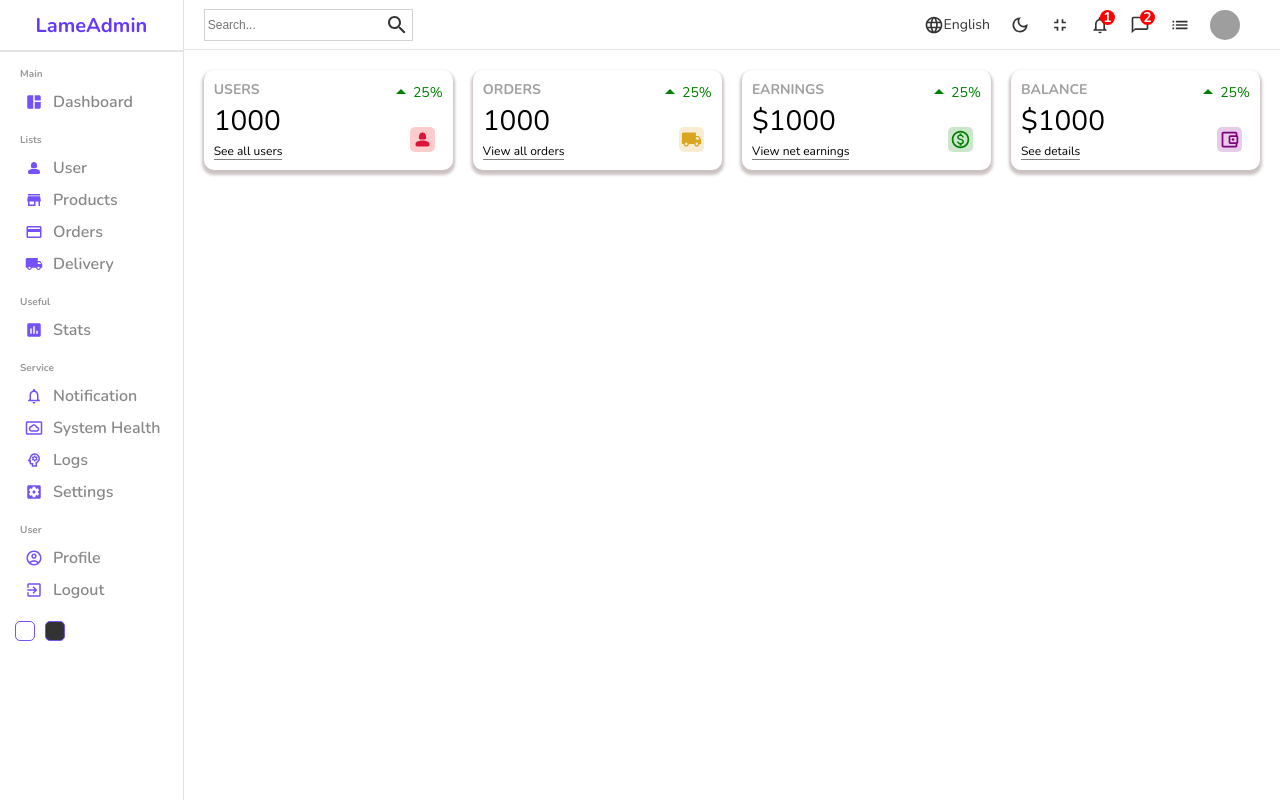
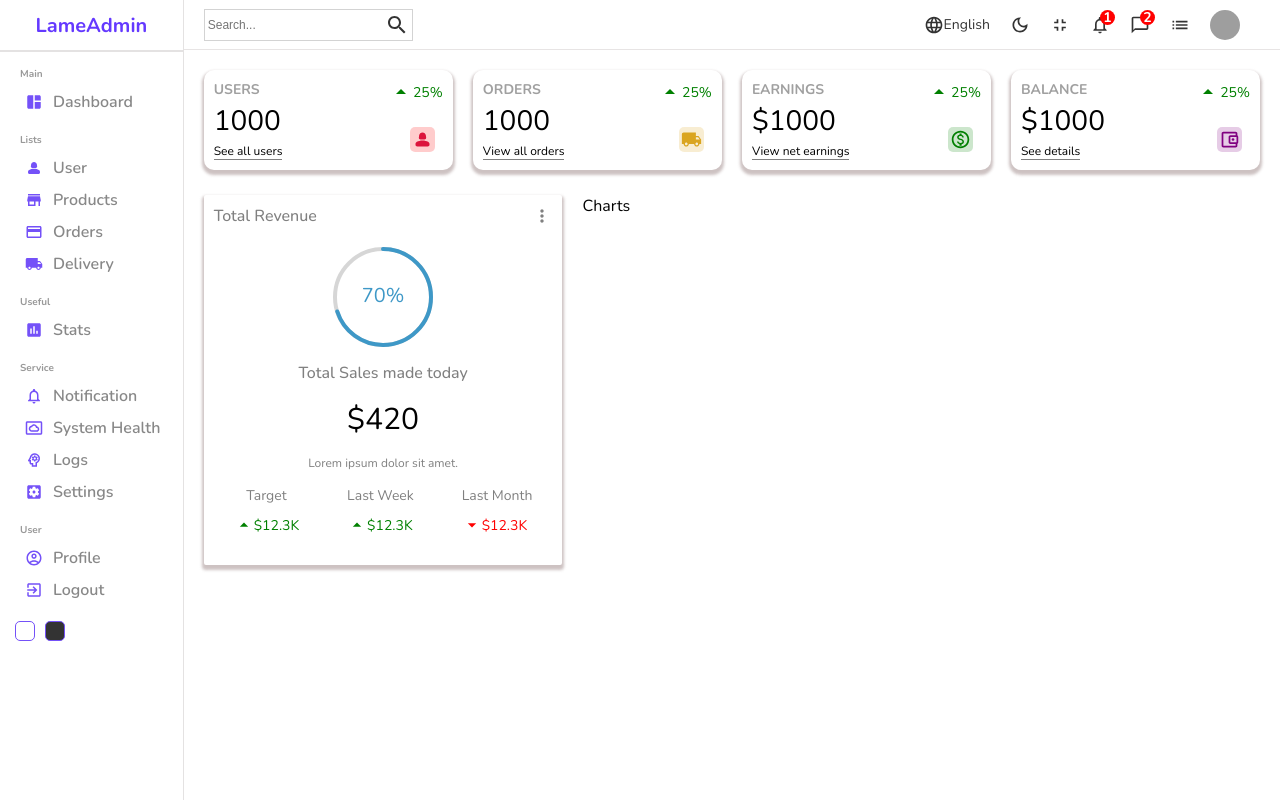
Before and after one commit to n4vn337/LameAdmin, a React (Vite) app: page / in a window 1280 px wide. Built offline with nearby package versions, Linux system fonts and the light colour scheme; grey boxes are pictures that could not be loaded.

Commit message:
Add Progress Bar

```diff
--- a/package.json
+++ b/package.json
@@ -16,6 +16,7 @@
     "@mui/material": "^5.15.5",
     "prop-types": "^15.8.1",
     "react": "^18.2.0",
+    "react-circular-progressbar": "^2.1.0",
     "react-dom": "^18.2.0",
     "react-router-dom": "^6.21.3",
     "sass": "^1.70.0"
--- /dev/null
+++ b/src/components/charts/Charts.jsx
@@ -0,0 +1,5 @@
+import "./charts.scss";
+
+export const Charts = () => {
+  return <div className="chart">Charts</div>;
+};
--- /dev/null
+++ b/src/components/charts/charts.scss
@@ -0,0 +1,3 @@
+.chart {
+  flex: 4;
+}
--- /dev/null
+++ b/src/components/featured/Featured.jsx
@@ -0,0 +1,49 @@
+import "./featured.scss";
+import MoreVertIcon from "@mui/icons-material/MoreVert";
+import ArrowDropUpOutlinedIcon from "@mui/icons-material/ArrowDropUpOutlined";
+import ArrowDropDownOutlinedIcon from "@mui/icons-material/ArrowDropDownOutlined";
+import { CircularProgressbar } from "react-circular-progressbar";
+import "react-circular-progressbar/dist/styles.css";
+
+export const Featured = () => {
+  return (
+    <div className="featured">
+      <div className="top">
+        <h1 className="title">Total Revenue</h1>
+        <MoreVertIcon fontSize="small" />
+      </div>
+      <div className="bottom">
+        <div className="featuredChart">
+          <CircularProgressbar value={70} text="70%" strokeWidth={4} />
+        </div>
+        <p className="title">Total Sales made today</p>
+        <p className="amount">$420</p>
+        <p className="desc">Lorem ipsum dolor sit amet.</p>
+
+        <div className="summary">
+          <div className="item">
+            <div className="itemTitle">Target</div>
+            <div className="itemResult positive">
+              <ArrowDropUpOutlinedIcon fontSize="small" />
+              <div className="resAmount">$12.3K</div>
+            </div>
+          </div>
+          <div className="item">
+            <div className="itemTitle">Last Week</div>
+            <div className="itemResult positive">
+              <ArrowDropUpOutlinedIcon fontSize="small" />
+              <div className="resAmount">$12.3K</div>
+            </div>
+          </div>
+          <div className="item">
+            <div className="itemTitle">Last Month</div>
+            <div className="itemResult negative">
+              <ArrowDropDownOutlinedIcon fontSize="small" />
+              <div className="resAmount">$12.3K</div>
+            </div>
+          </div>
+        </div>
+      </div>
+    </div>
+  );
+};
--- /dev/null
+++ b/src/components/featured/featured.scss
@@ -0,0 +1,82 @@
+.featured {
+  flex: 2;
+  padding: 10px;
+
+  box-shadow: 0px 3px 3px 2px rgba(188, 173, 173, 0.75);
+  -webkit-box-shadow: 0px 3px 3px 2px rgba(188, 173, 173, 0.75);
+  -moz-box-shadow: 0px 3px 3px 2px rgba(188, 173, 173, 0.75);
+
+  border-radius: 2px;
+
+  .top {
+    display: flex;
+    align-items: center;
+    justify-content: space-between;
+    color: gray;
+
+    .title {
+      font-size: 16px;
+      font-weight: 500;
+    }
+  }
+
+  .bottom {
+    padding: 20px;
+    display: flex;
+    flex-direction: column;
+    align-items: center;
+    justify-content: center;
+    gap: 15px;
+
+    .featuredChart {
+      width: 100px;
+      height: 100px;
+    }
+
+    .title {
+      font-weight: 500;
+      color: gray;
+    }
+
+    .amount {
+      font-size: 30px;
+    }
+
+    .desc {
+      font-size: 12px;
+      font-weight: 300;
+      color: gray;
+      text-align: center;
+    }
+
+    .summary {
+      width: 100%;
+      display: flex;
+      align-items: center;
+      justify-content: space-between;
+
+      .item {
+        text-align: center;
+
+        .itemTitle {
+          font-size: 14px;
+          color: gray;
+        }
+
+        .itemResult {
+          display: flex;
+          align-items: center;
+          margin-top: 10px;
+          font-size: 14px;
+
+          &.positive {
+            color: green;
+          }
+          &.negative {
+            color: red;
+          }
+        }
+      }
+    }
+  }
+}
--- a/src/pages/Home.jsx
+++ b/src/pages/Home.jsx
@@ -1,6 +1,6 @@
 import "./home.scss";
-import { Sidebar, Navbar } from "../components";
-import { Widget } from "../components/widget/Widget";
+import { Sidebar, Navbar, Widget, Featured, Charts } from "../components";
+// import { Widget } from "../components/widget/Widget";
 export const Home = () => {
   return (
     <div className="home">
@@ -14,6 +14,10 @@
           <Widget type="earning" />
           <Widget type="balance" />
         </div>
+        <div className="chartz">
+          <Featured />
+          <Charts />
+        </div>
       </div>
     </div>
   );
--- a/src/pages/home.scss
+++ b/src/pages/home.scss
@@ -9,13 +9,16 @@
 .home {
   display: flex;
   .homeContainer {
-    // background-color: lightblue;
     flex: 6;
 
-    .widgets {
+    .widgets,
+    .chartz {
       display: flex;
       padding: 20px;
       gap: 20px;
     }
+    .chartz {
+      padding: 5px 20px;
+    }
   }
 }
```
Also changed, not shown: src/components/index.js (+5 -2 lines), src/components/navbar/Navbar.jsx (renamed from src/components/Navbar.jsx), src/components/navbar/navbar.scss (renamed from src/components/navbar.scss), src/components/sidebar/Sidebar.jsx (renamed from src/components/Sidebar.jsx), src/components/sidebar/sidebar.scss (renamed from src/components/sidebar.scss), 1 other file (tests, documents, lock files or other folders).
